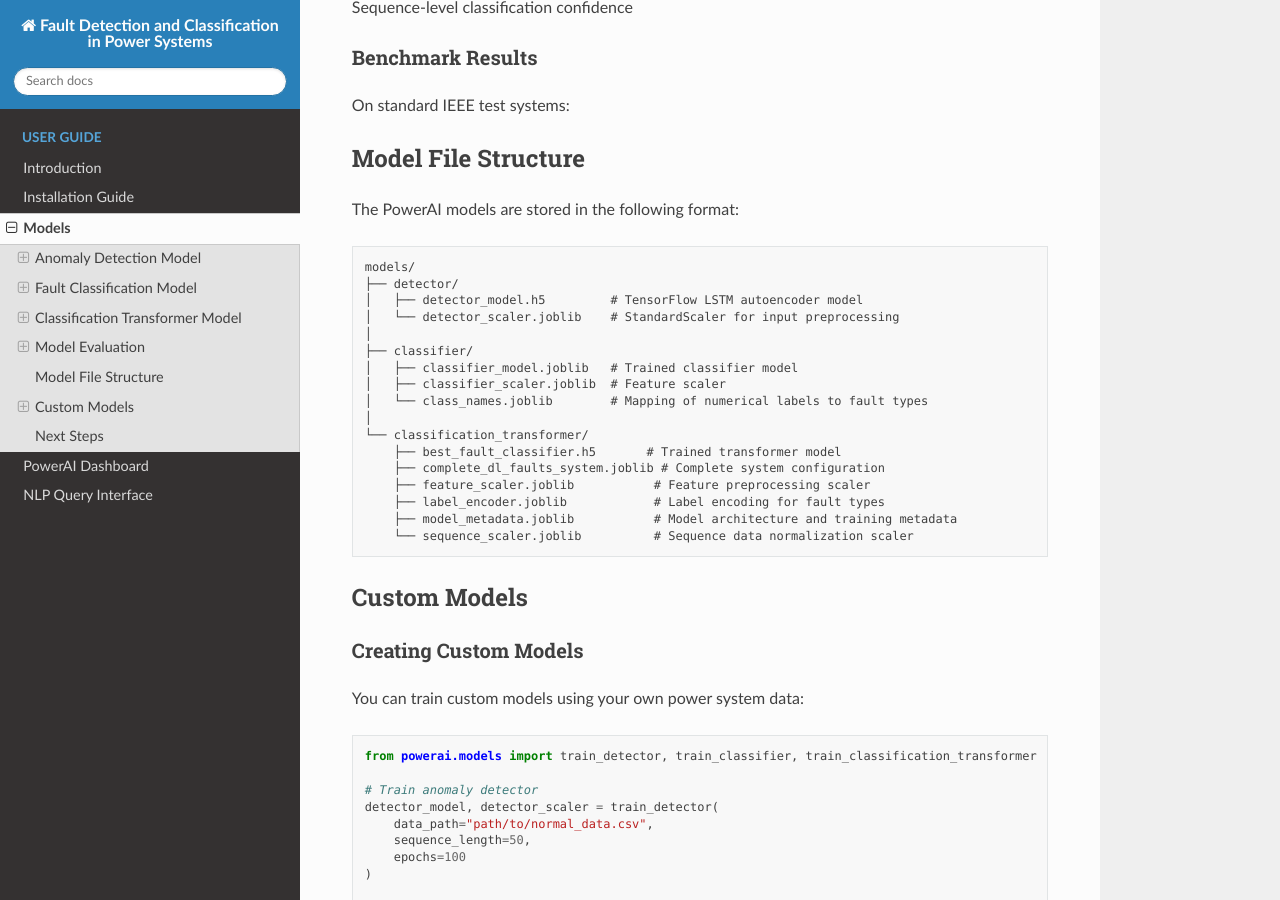
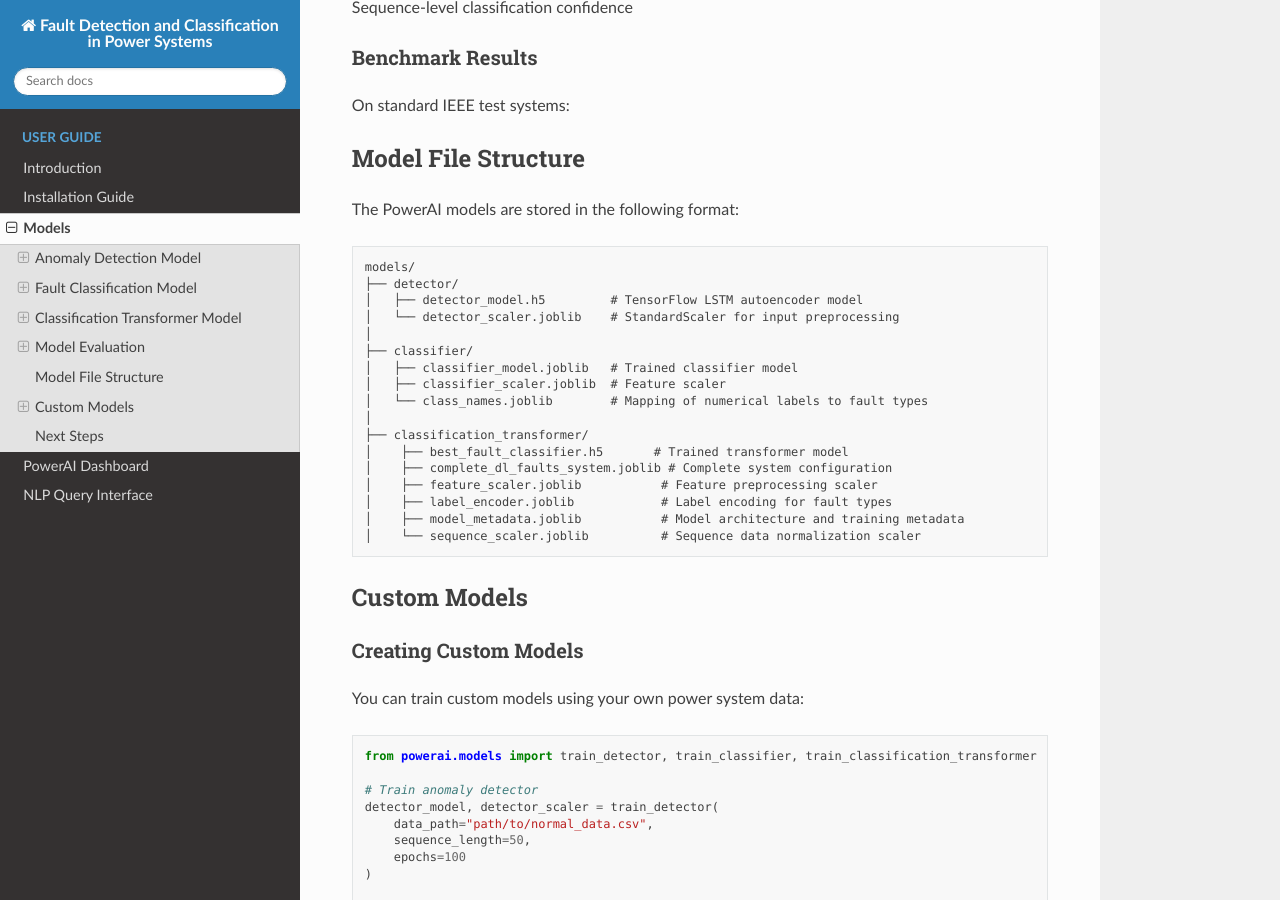
Before and after one commit to Amine-te/Fault-Detection-and-Classification-in-Power-Systems, a Sphinx documentation site: the page built from docs/source/models.rst, in a window 1280 px wide and 900 px high, scrolled down 3532 px. Built offline with Sphinx 7.4.7 and the Read the Docs theme 3.1.0, drawn with Linux system fonts in a browser that asks for light colours.

```diff
--- a/docs/source/models.rst
+++ b/docs/source/models.rst
@@ -228,13 +228,13 @@ The PowerAI models are stored in the following format:
    │   ├── classifier_scaler.joblib  # Feature scaler
    │   └── class_names.joblib        # Mapping of numerical labels to fault types
    │
-   └── classification_transformer/
-       ├── best_fault_classifier.h5       # Trained transformer model
-       ├── complete_dl_faults_system.joblib # Complete system configuration
-       ├── feature_scaler.joblib           # Feature preprocessing scaler
-       ├── label_encoder.joblib            # Label encoding for fault types
-       ├── model_metadata.joblib           # Model architecture and training metadata
-       └── sequence_scaler.joblib          # Sequence data normalization scaler
+   ├── classification_transformer/
+   │    ├── best_fault_classifier.h5       # Trained transformer model
+   │    ├── complete_dl_faults_system.joblib # Complete system configuration
+   │    ├── feature_scaler.joblib           # Feature preprocessing scaler
+   │    ├── label_encoder.joblib            # Label encoding for fault types
+   │    ├── model_metadata.joblib           # Model architecture and training metadata
+   │    └── sequence_scaler.joblib          # Sequence data normalization scaler
 
 Custom Models
 =============
```
